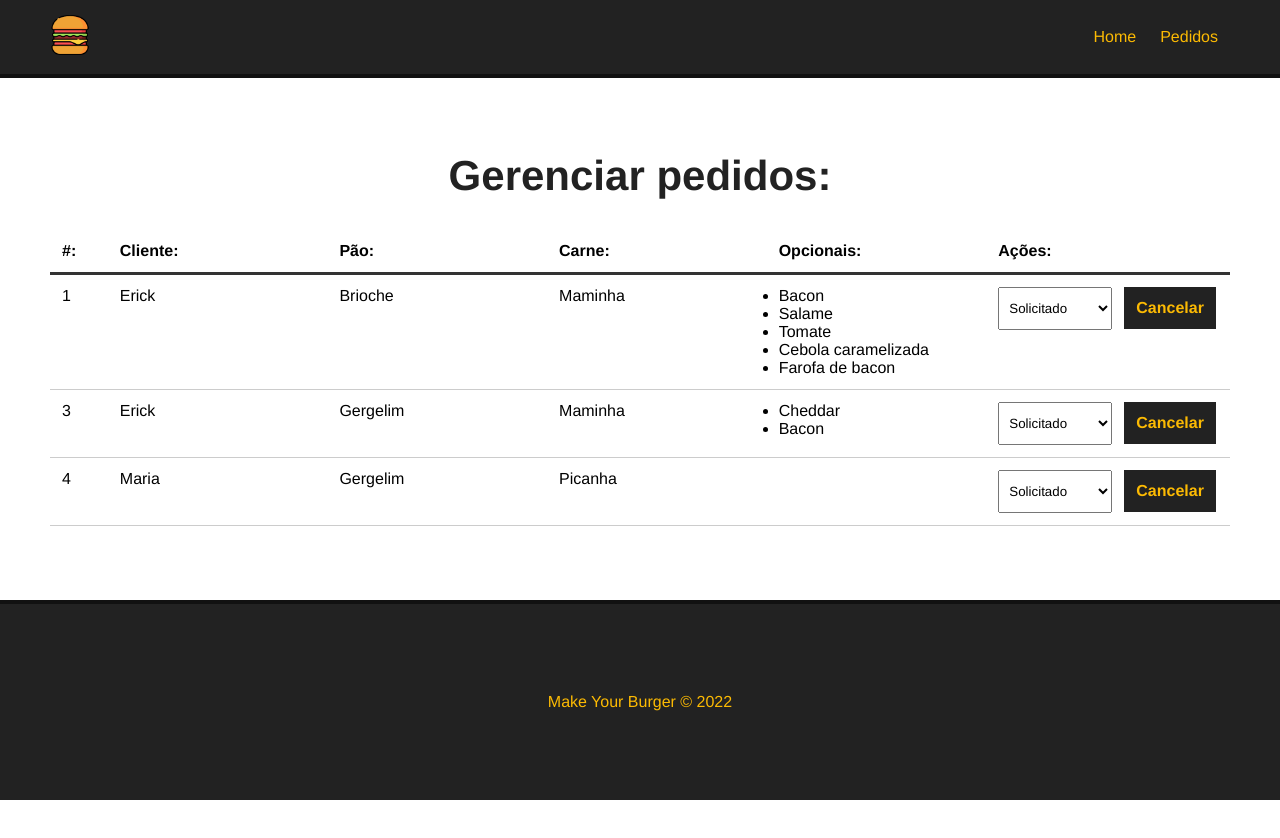
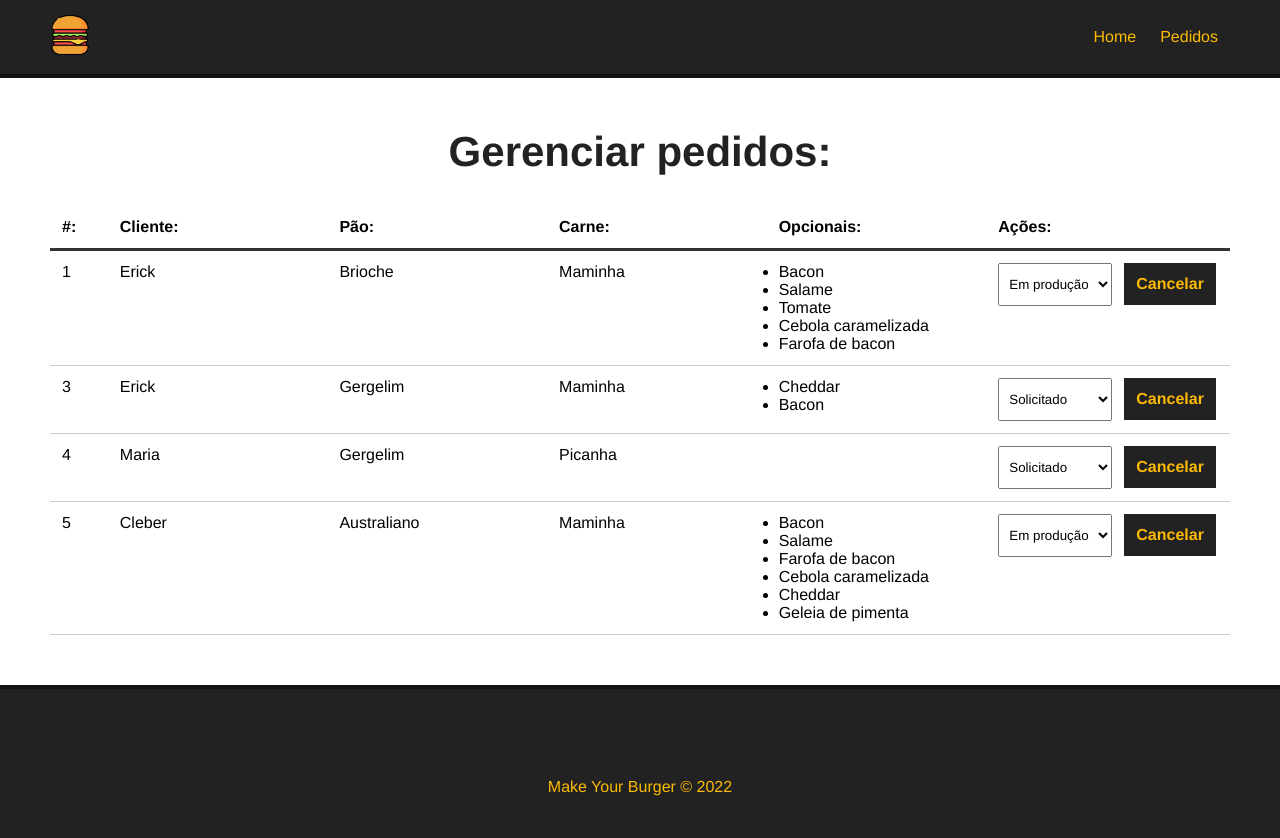
Before and after one commit to erick-costa/make-your-burger, a Vue app: page /orders in a window 1280 px wide. Shown: the top 838 px of the page. Before the commit the page ends 800 px from the top, so only its background shows below. Built offline with nearby package versions, Linux system fonts and the light colour scheme; data requests are answered from the project's data file.

Commit message:
atualizações dos pedidos

```diff
--- a/db/db.json
+++ b/db/db.json
@@ -101,7 +101,7 @@
         "Cebola caramelizada",
         "Farofa de bacon"
       ],
-      "status": "Solicitado",
+      "status": "Em produção",
       "id": 1
     },
     {
@@ -122,6 +122,21 @@
       "opcionais": [],
       "status": "Solicitado",
       "id": 4
+    },
+    {
+      "nome": "Cleber",
+      "carne": "Maminha",
+      "pao": "Australiano",
+      "opcionais": [
+        "Bacon",
+        "Salame",
+        "Farofa de bacon",
+        "Cebola caramelizada",
+        "Cheddar",
+        "Geleia de pimenta"
+      ],
+      "status": "Em produção",
+      "id": 5
     }
   ]
 }
--- a/src/components/Dashboard.vue
+++ b/src/components/Dashboard.vue
@@ -22,7 +22,11 @@
           </ul>
         </div>
         <div>
-          <select name="status" class="status">
+          <select
+            name="status"
+            class="status"
+            @change="updateBurger($event, burger.id)"
+          >
             <option value="">Selecione</option>
             <option
               v-for="s in status"
@@ -72,6 +76,17 @@
       const res = await req.json()
 
       this.getOrders()
+    },
+    async updateBurger(event, id) {
+      const option = event.target.value
+
+      const dataJson = JSON.stringify({ status: option })
+
+      const req = await fetch(`http://localhost:3000/burgers/${id}`, {
+        method: "PATCH",
+        headers: { "Content-Type": "application/json" },
+        body: dataJson,
+      })
     },
   },
   mounted() {
```
